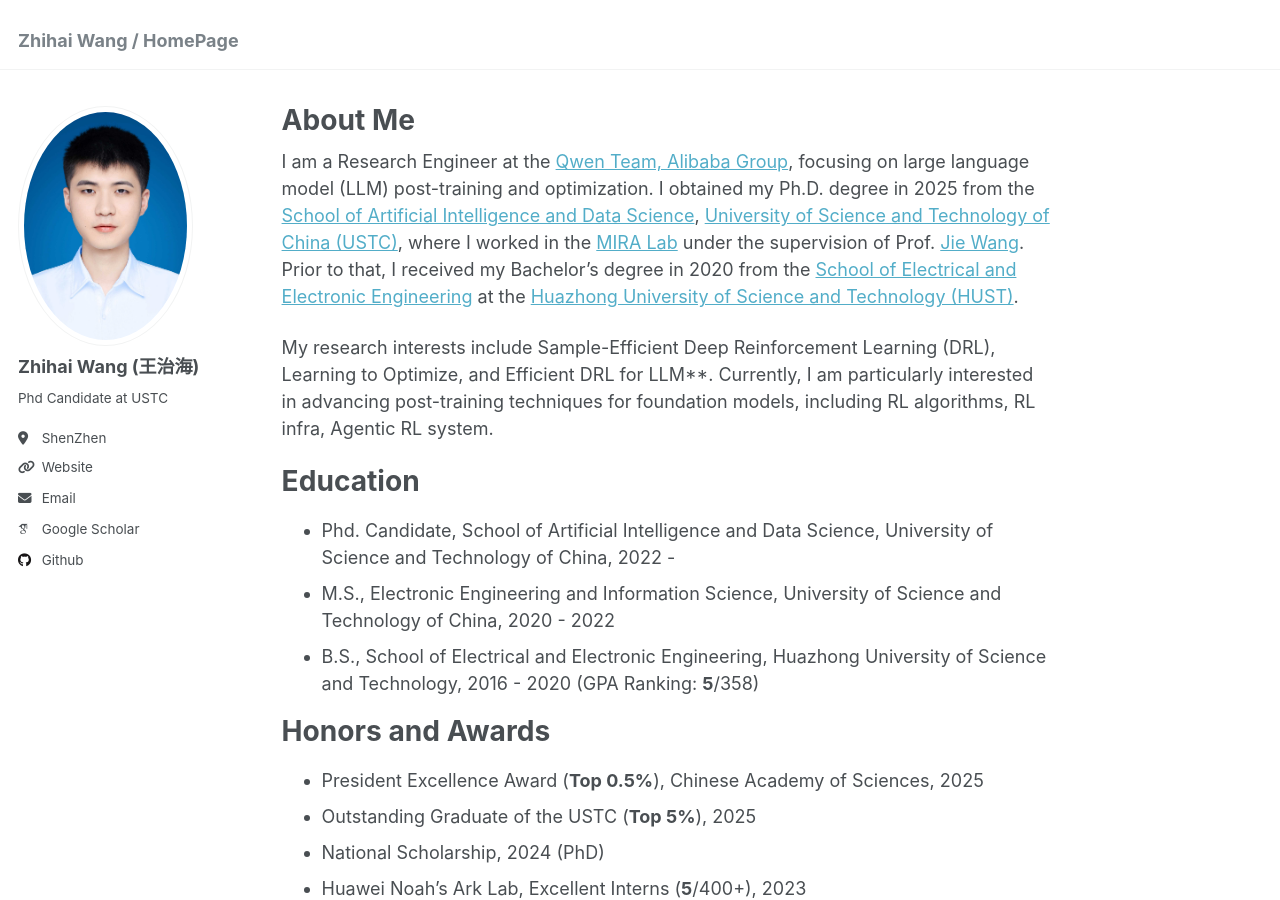
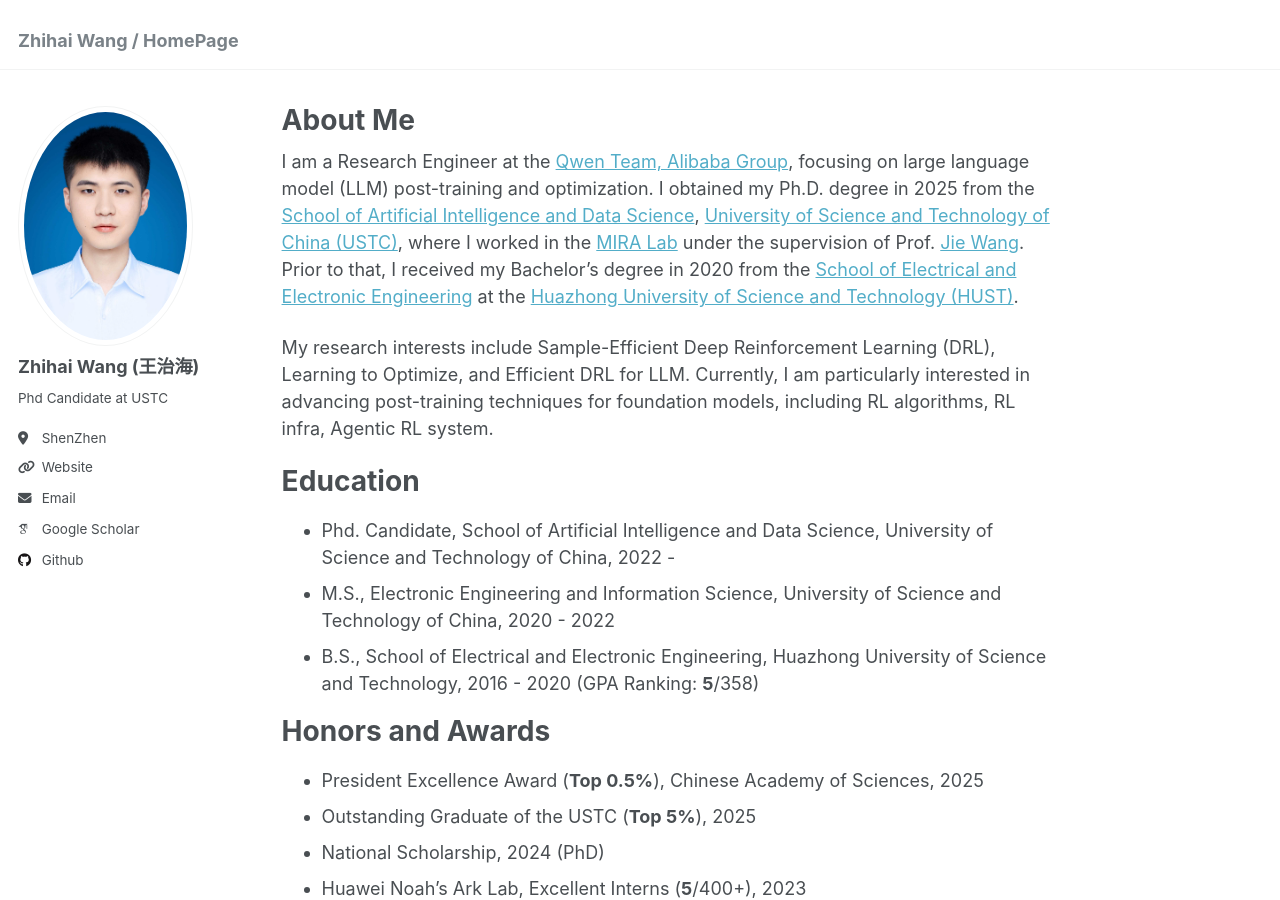
Before and after one commit to zhihaiwangx/zhihaiwangx.github.io, a Jekyll site: the page built from _pages/about.md, in a window 1280 px wide and 900 px high. Built offline with Jekyll 4.4.1, drawn with Linux system fonts in a browser that asks for light colours; some web fonts are replaced.

```diff
--- a/_pages/about.md
+++ b/_pages/about.md
@@ -9,7 +9,7 @@ redirect_from:
 
 I am a Research Engineer at the [Qwen Team, Alibaba Group](https://qwenlm.github.io/), focusing on large language model (LLM) post-training and optimization. I obtained my Ph.D. degree in 2025 from the [School of Artificial Intelligence and Data Science](https://saids.ustc.edu.cn/main.htm), [University of Science and Technology of China (USTC)](https://en.ustc.edu.cn/), where I worked in the [MIRA Lab](https://miralab.ai/) under the supervision of Prof. [Jie Wang](https://miralab.ai/people/jie-wang/). Prior to that, I received my Bachelor’s degree in 2020 from the [School of Electrical and Electronic Engineering](http://seee.hust.edu.cn/) at the [Huazhong University of Science and Technology (HUST)](https://www.hust.edu.cn/).
 
-My research interests include Sample-Efficient Deep Reinforcement Learning (DRL), Learning to Optimize, and Efficient DRL for LLM**. Currently, I am particularly interested in advancing post-training techniques for foundation models, including RL algorithms, RL infra, Agentic RL system.
+My research interests include Sample-Efficient Deep Reinforcement Learning (DRL), Learning to Optimize, and Efficient DRL for LLM. Currently, I am particularly interested in advancing post-training techniques for foundation models, including RL algorithms, RL infra, Agentic RL system.
 
 Education
 ======
```
